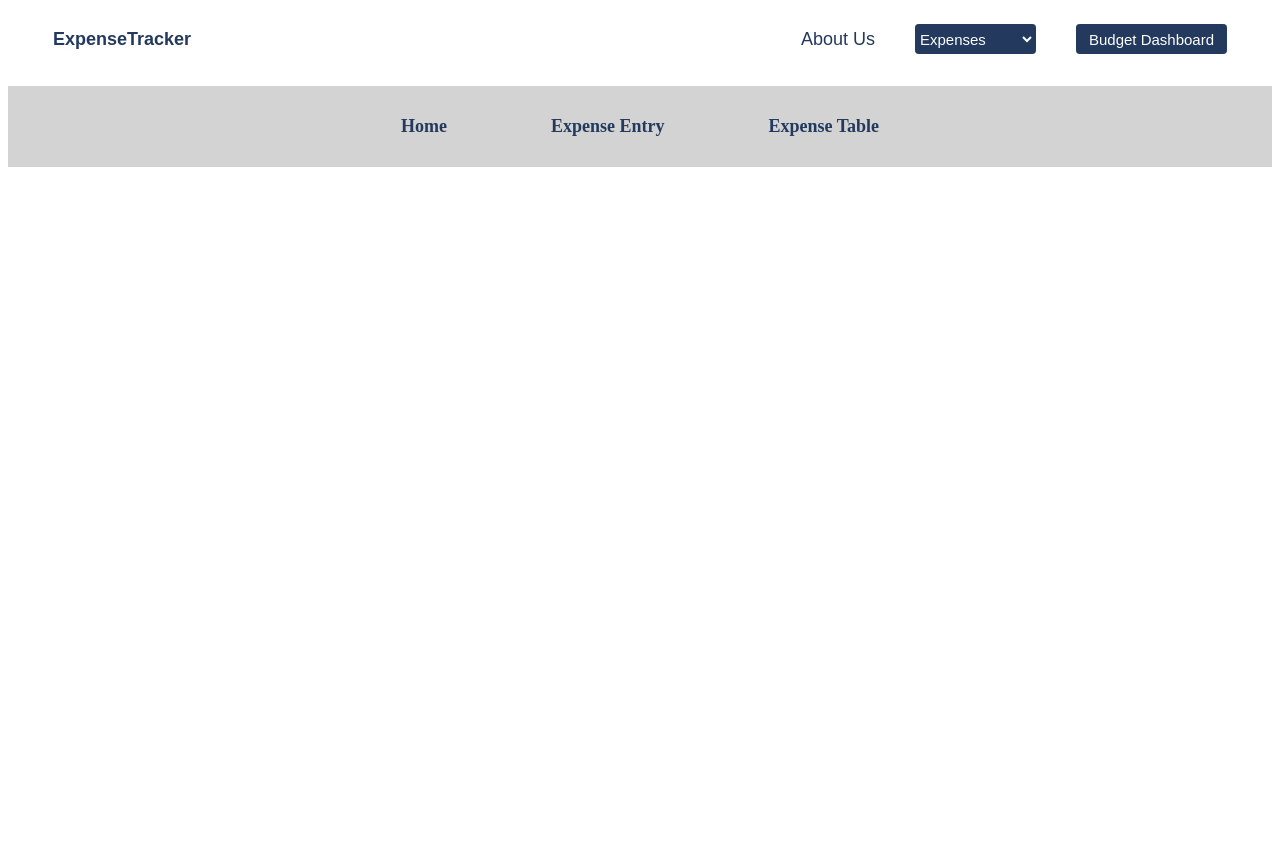
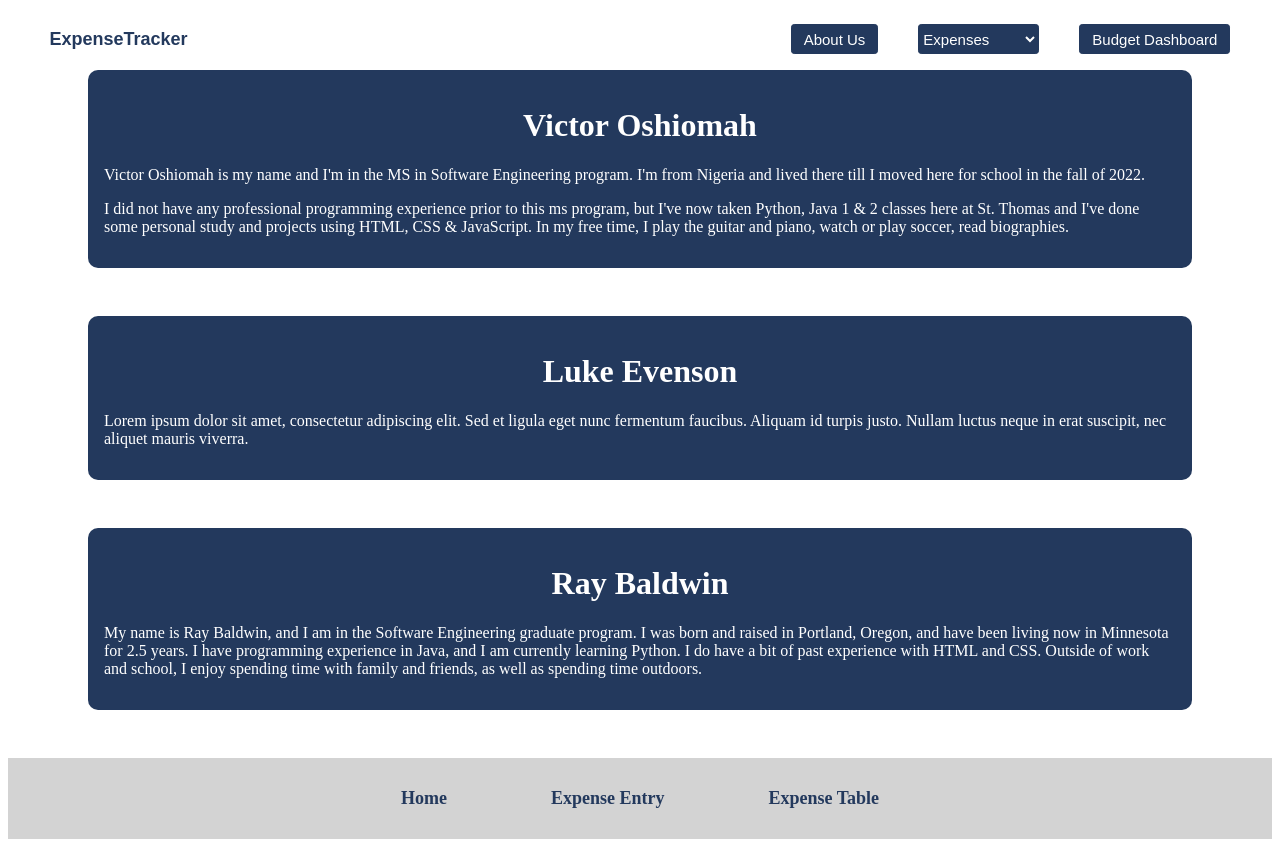
Before and after one commit to VictorOshiomah/ExpenseTracker, an Angular app: page /about-us in a window 1280 px wide. Before the commit this address led to /. Before the commit the page ends 800 px from the top, so only its background shows below. Built offline with nearby package versions, Linux system fonts and the light colour scheme.

Commit message:
Added about-us component. Please feel free to update as needed.

```diff
--- /dev/null
+++ b/src/app/about-us/about-us.component.css
@@ -0,0 +1,14 @@
+.team-member {
+  background-color: #23395d;
+  color: white;
+  border-radius: 10px;
+  padding: 1rem;
+  margin-bottom: 3rem;
+  margin-left: 5rem;
+  margin-right: 5rem;
+
+}
+
+.team-member h1 {
+text-align: center;
+}
--- /dev/null
+++ b/src/app/about-us/about-us.component.html
@@ -0,0 +1,16 @@
+<div class="team-member">
+  <h1>Victor Oshiomah</h1>
+  <p>Victor Oshiomah is my name and I'm in the MS in Software Engineering program. I'm from Nigeria and lived there till I moved here for school in the fall of 2022.</p>
+
+    <p>I did not have any professional programming experience prior to this ms program, but I've now taken Python, Java 1 & 2 classes here at St. Thomas and I've done some personal study and projects using HTML, CSS & JavaScript. In my free time, I play the guitar and piano, watch or play soccer, read biographies.</p>
+</div>
+
+<div class="team-member">
+  <h1>Luke Evenson</h1>
+  <p>Lorem ipsum dolor sit amet, consectetur adipiscing elit. Sed et ligula eget nunc fermentum faucibus. Aliquam id turpis justo. Nullam luctus neque in erat suscipit, nec aliquet mauris viverra.</p>
+</div>
+
+<div class="team-member">
+  <h1>Ray Baldwin</h1>
+  <p>My name is Ray Baldwin, and I am in the Software Engineering graduate program. I was born and raised in Portland, Oregon, and have been living now in Minnesota for 2.5 years. I have programming experience in Java, and I am currently learning Python. I do have a bit of past experience with HTML and CSS. Outside of work and school, I enjoy spending time with family and friends, as well as spending time outdoors.</p>
+</div>
--- a/src/app/app-routing.module.ts
+++ b/src/app/app-routing.module.ts
@@ -4,12 +4,14 @@ import { HomeComponent } from './home/home.component';
 import { ExpenseEntryComponent } from './expense-entry/expense-entry.component';
 import { ExpenseTableComponent } from './expense-table/expense-table.component';
 import { BudgetDashboardComponent } from './budget-dashboard/budget-dashboard.component';
+import {AboutUsComponent} from "./about-us/about-us.component";
 
 const routes: Routes = [
   { path: 'home', component: HomeComponent },
   { path: 'expense-entry', component: ExpenseEntryComponent },
   { path: 'expense-table', component: ExpenseTableComponent },
   { path: 'budget-dashboard', component: BudgetDashboardComponent },
+  {path: 'about-us', component: AboutUsComponent },
   { path: '', redirectTo: 'home', pathMatch: 'full' },
 ];
 
--- a/src/app/app.component.html
+++ b/src/app/app.component.html
@@ -3,7 +3,7 @@
   <div class="logo">ExpenseTracker</div>
   <div>
     <ul>
-      <li id="abt-us">About Us</li>
+      <button class="nav-btn" (click)="aboutUsOnClick()">About Us</button>
       <li>
         <select (change)="onSelectChange($event)" name="" id="">
           <option value="">Expenses</option>
--- a/src/app/app.component.ts
+++ b/src/app/app.component.ts
@@ -18,4 +18,9 @@ export class AppComponent {
   budgetDashboardOnClick() {
     this.router.navigate(['/budget-dashboard']);
   }
+
+  aboutUsOnClick(){
+    this.router.navigate(['/about-us']);
+  }
+
 }
--- a/src/app/app.module.ts
+++ b/src/app/app.module.ts
@@ -10,6 +10,7 @@ import { FormsModule } from '@angular/forms';
 import { ExpenseTableComponent } from './expense-table/expense-table.component';
 import { HttpClientModule } from '@angular/common/http';
 import { BudgetDashboardComponent } from './budget-dashboard/budget-dashboard.component';
+import { AboutUsComponent } from './about-us/about-us.component';
 
 
 @NgModule({
@@ -20,6 +21,7 @@ import { BudgetDashboardComponent } from './budget-dashboard/budget-dashboard.co
     ExpenseEntryComponent,
     ExpenseTableComponent,
     BudgetDashboardComponent,
+    AboutUsComponent,
   ],
   imports: [BrowserModule, AppRoutingModule, FormsModule, HttpClientModule],
   providers: [],
```
Also changed, not shown: src/app/about-us/about-us.component.ts (added, +10 -0 lines).
